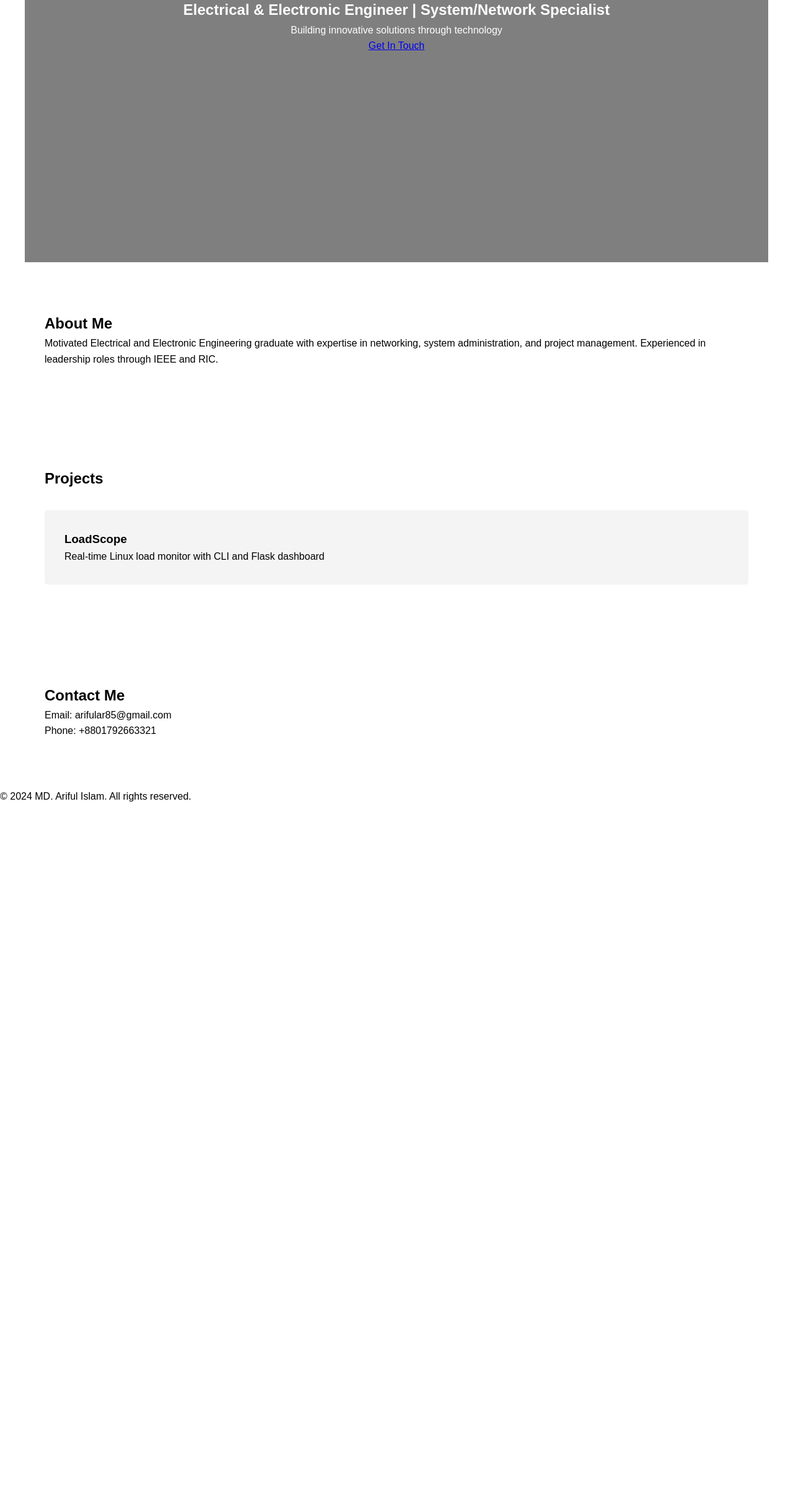
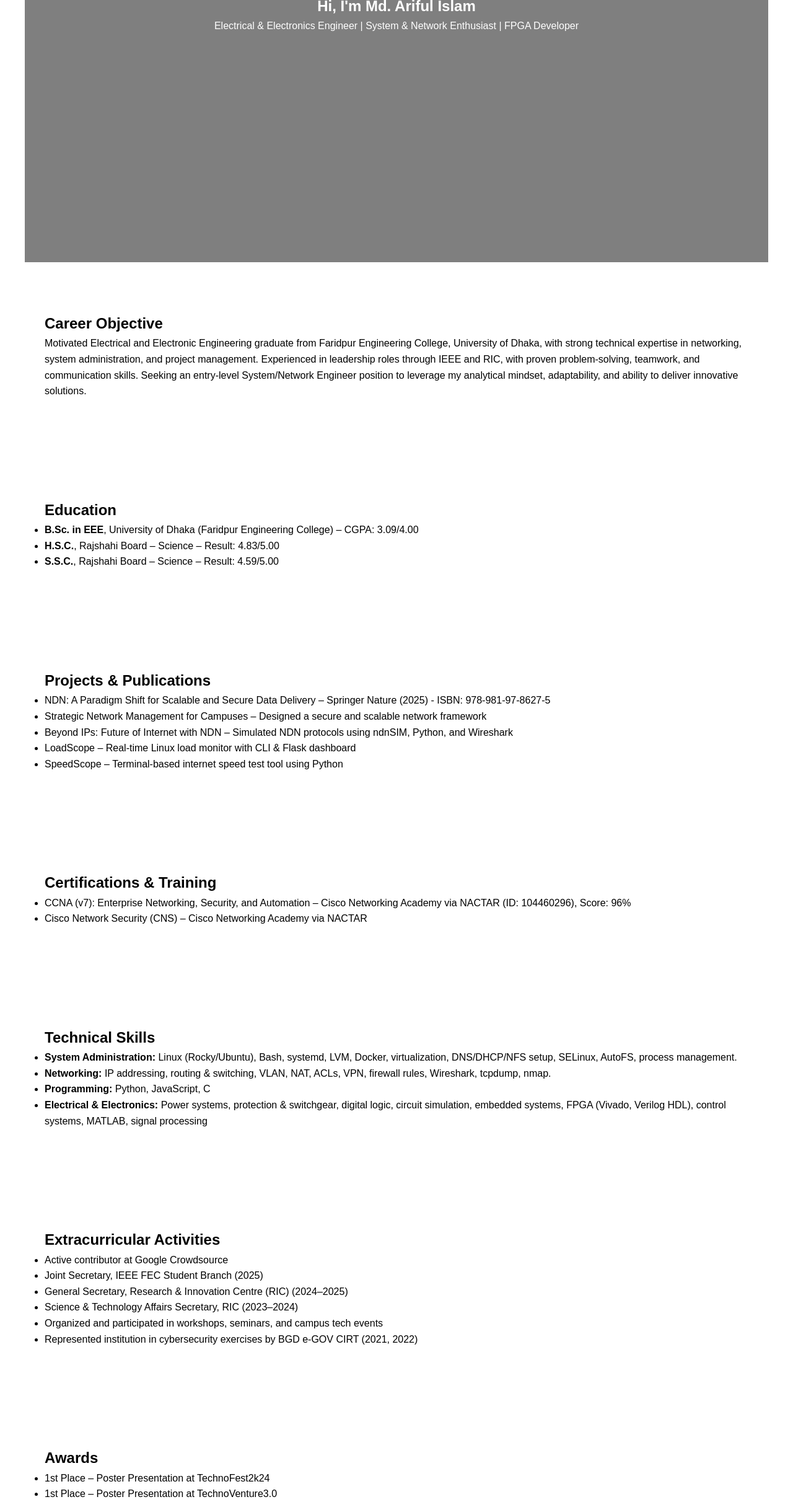
Before and after one commit to ariful420/ariful420.github.io, a plain HTML site: page index.html in a window 1280 px wide. Shown: the part 377-2800 px from the top of the page at 62% size. Before the commit the page ends 1675 px from the top, so only its background shows below. Drawn offline with Linux system fonts and the light colour scheme.

Commit message:
Update index.html

```diff
--- a/index.html
+++ b/index.html
@@ -3,63 +3,147 @@
 <head>
     <meta charset="UTF-8">
     <meta name="viewport" content="width=device-width, initial-scale=1.0">
-    <title>MD. Ariful Islam - Portfolio</title>
+    <title>Md. Ariful Islam | Portfolio</title>
     <link rel="stylesheet" href="style.css">
 </head>
 <body>
-    <!-- Navigation Header -->
+    <!-- Header -->
     <header>
+        <div class="container">
+            <h1>Md. Ariful Islam</h1>
             <nav>
-            <div class="logo">MD. Ariful Islam</div>
                 <ul>
-                <li><a href="#home">Home</a></li>
                     <li><a href="#about">About</a></li>
+                    <li><a href="#education">Education</a></li>
                     <li><a href="#projects">Projects</a></li>
                     <li><a href="#skills">Skills</a></li>
+                    <li><a href="#extracurricular">Activities</a></li>
                     <li><a href="#contact">Contact</a></li>
                 </ul>
             </nav>
+        </div>
     </header>
 
     <!-- Hero Section -->
-    <section id="home" class="hero">
-        <div class="hero-content">
-            <h1>MD. Ariful Islam</h1>
-            <h2>Electrical & Electronic Engineer | System/Network Specialist</h2>
-            <p>Building innovative solutions through technology</p>
-            <a href="#contact" class="cta-button">Get In Touch</a>
+    <section class="hero">
+        <div class="container">
+            <h2>Hi, I'm Md. Ariful Islam</h2>
+            <p>Electrical & Electronics Engineer | System & Network Enthusiast | FPGA Developer</p>
         </div>
     </section>
 
     <!-- About Section -->
-    <section id="about" class="about">
-        <h2>About Me</h2>
-        <p>Motivated Electrical and Electronic Engineering graduate with expertise in networking, system administration, and project management. Experienced in leadership roles through IEEE and RIC.</p>
-        <!-- Add more content from your resume here -->
+    <section id="about">
+        <div class="container">
+            <h2>Career Objective</h2>
+            <p>Motivated Electrical and Electronic Engineering graduate from Faridpur Engineering College, University of Dhaka, with strong technical expertise in networking, system administration, and project management. Experienced in leadership roles through IEEE and RIC, with proven problem-solving, teamwork, and communication skills. Seeking an entry-level System/Network Engineer position to leverage my analytical mindset, adaptability, and ability to deliver innovative solutions.</p>
+        </div>
     </section>
 
-    <!-- Projects Section -->
-    <section id="projects" class="projects">
-        <h2>Projects</h2>
-        <div class="project-grid">
-            <!-- Add your projects here -->
-            <div class="project-card">
-                <h3>LoadScope</h3>
-                <p>Real-time Linux load monitor with CLI and Flask dashboard</p>
+    <!-- Education Section -->
+    <section id="education">
+        <div class="container">
+            <h2>Education</h2>
+            <ul>
+                <li><strong>B.Sc. in EEE</strong>, University of Dhaka (Faridpur Engineering College) – CGPA: 3.09/4.00</li>
+                <li><strong>H.S.C.</strong>, Rajshahi Board – Science – Result: 4.83/5.00</li>
+                <li><strong>S.S.C.</strong>, Rajshahi Board – Science – Result: 4.59/5.00</li>
+            </ul>
         </div>
-            <!-- Add more project cards -->
+    </section>
+
+    <!-- Projects & Publications -->
+    <section id="projects">
+        <div class="container">
+            <h2>Projects & Publications</h2>
+            <ul>
+                <li>NDN: A Paradigm Shift for Scalable and Secure Data Delivery – Springer Nature (2025) - ISBN: 978-981-97-8627-5</li>
+                <li>Strategic Network Management for Campuses – Designed a secure and scalable network framework</li>
+                <li>Beyond IPs: Future of Internet with NDN – Simulated NDN protocols using ndnSIM, Python, and Wireshark</li>
+                <li>LoadScope – Real-time Linux load monitor with CLI & Flask dashboard</li>
+                <li>SpeedScope – Terminal-based internet speed test tool using Python</li>
+            </ul>
+        </div>
+    </section>
+
+    <!-- Certifications -->
+    <section id="certifications">
+        <div class="container">
+            <h2>Certifications & Training</h2>
+            <ul>
+                <li>CCNA (v7): Enterprise Networking, Security, and Automation – Cisco Networking Academy via NACTAR (ID: 104460296), Score: 96%</li>
+                <li>Cisco Network Security (CNS) – Cisco Networking Academy via NACTAR</li>
+            </ul>
+        </div>
+    </section>
+
+    <!-- Skills -->
+    <section id="skills">
+        <div class="container">
+            <h2>Technical Skills</h2>
+            <ul>
+                <li><strong>System Administration:</strong> Linux (Rocky/Ubuntu), Bash, systemd, LVM, Docker, virtualization, DNS/DHCP/NFS setup, SELinux, AutoFS, process management.</li>
+                <li><strong>Networking:</strong> IP addressing, routing & switching, VLAN, NAT, ACLs, VPN, firewall rules, Wireshark, tcpdump, nmap.</li>
+                <li><strong>Programming:</strong> Python, JavaScript, C</li>
+                <li><strong>Electrical & Electronics:</strong> Power systems, protection & switchgear, digital logic, circuit simulation, embedded systems, FPGA (Vivado, Verilog HDL), control systems, MATLAB, signal processing</li>
+            </ul>
+        </div>
+    </section>
+
+    <!-- Extracurricular -->
+    <section id="extracurricular">
+        <div class="container">
+            <h2>Extracurricular Activities</h2>
+            <ul>
+                <li>Active contributor at Google Crowdsource</li>
+                <li>Joint Secretary, IEEE FEC Student Branch (2025)</li>
+                <li>General Secretary, Research & Innovation Centre (RIC) (2024–2025)</li>
+                <li>Science & Technology Affairs Secretary, RIC (2023–2024)</li>
+                <li>Organized and participated in workshops, seminars, and campus tech events</li>
+                <li>Represented institution in cybersecurity exercises by BGD e-GOV CIRT (2021, 2022)</li>
+            </ul>
+        </div>
+    </section>
+
+    <!-- Awards -->
+    <section id="awards">
+        <div class="container">
+            <h2>Awards</h2>
+            <ul>
+                <li>1st Place – Poster Presentation at TechnoFest2k24</li>
+                <li>1st Place – Poster Presentation at TechnoVenture3.0</li>
+                <li>Participant – National Cybersecurity Exercises by BGD e-GOV CIRT (2021, 2022)</li>
+            </ul>
+        </div>
+    </section>
+
+    <!-- Languages -->
+    <section id="languages">
+        <div class="container">
+            <h2>Languages</h2>
+            <ul>
+                <li>Bengali – Native proficiency</li>
+                <li>English – Professional proficiency</li>
+            </ul>
         </div>
     </section>
 
     <!-- Contact Section -->
-    <section id="contact" class="contact">
-        <h2>Contact Me</h2>
+    <section id="contact">
+        <div class="container">
+            <h2>Contact</h2>
             <p>Email: arifular85@gmail.com</p>
             <p>Phone: +8801792663321</p>
+            <p>Location: Rajshahi, Bangladesh</p>
+            <p>LinkedIn/GitHub: ariful420</p>
+        </div>
     </section>
 
+    <!-- Footer -->
     <footer>
-        <p>&copy; 2024 MD. Ariful Islam. All rights reserved.</p>
+        <div class="container">
+            <p>&copy; 2025 Md. Ariful Islam. All rights reserved.</p>
+        </div>
     </footer>
 </body>
 </html>
```
Lines whose indentation alone changed are shown as unchanged.
